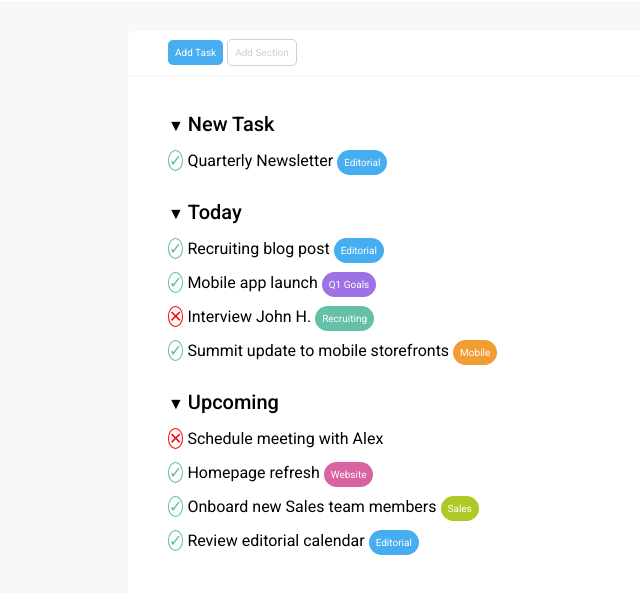
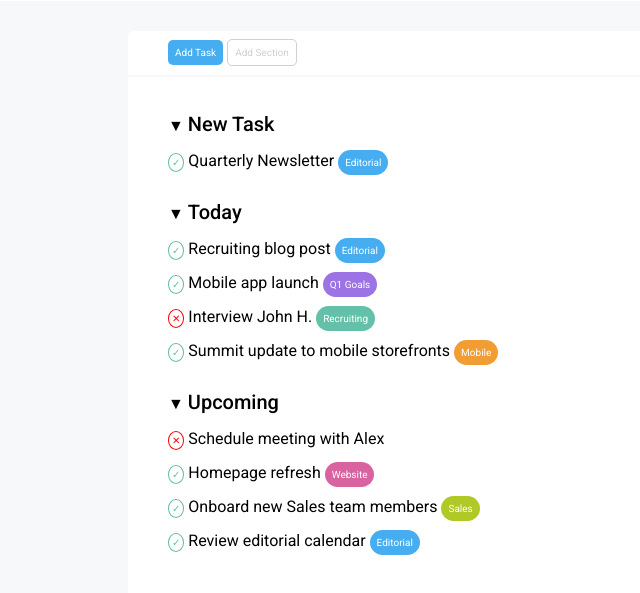
Before and after one commit to francescodelmonaco/html-css-toboolist, a plain HTML site: page index.html in a window 1280 px wide. Shown: the part 59-652 px from the top of the page, without its empty margins (0-640 px from the left). Drawn offline with Linux system fonts and the light colour scheme.

Commit message:
correct: entities properties

```diff
--- a/css/style.css
+++ b/css/style.css
@@ -65,18 +65,18 @@ header {
 }
 
 .task-done {
+    font-size: 10px;
     color: #60bda4;
     border: 1px, solid, #60bda4;
-    height: 5px;
-    aspect-ratio: 1;
+    padding: 3px;
     border-radius: 50%;
 }
 
 .task-not-done {
+    font-size: 10px;
     color: red;
     border: 1px, solid, red;
-    height: 5px;
-    aspect-ratio: 1;
+    padding: 3px;
     border-radius: 50%;
 }
 
```
Also changed, not shown: index.html (+1 -1 lines).
